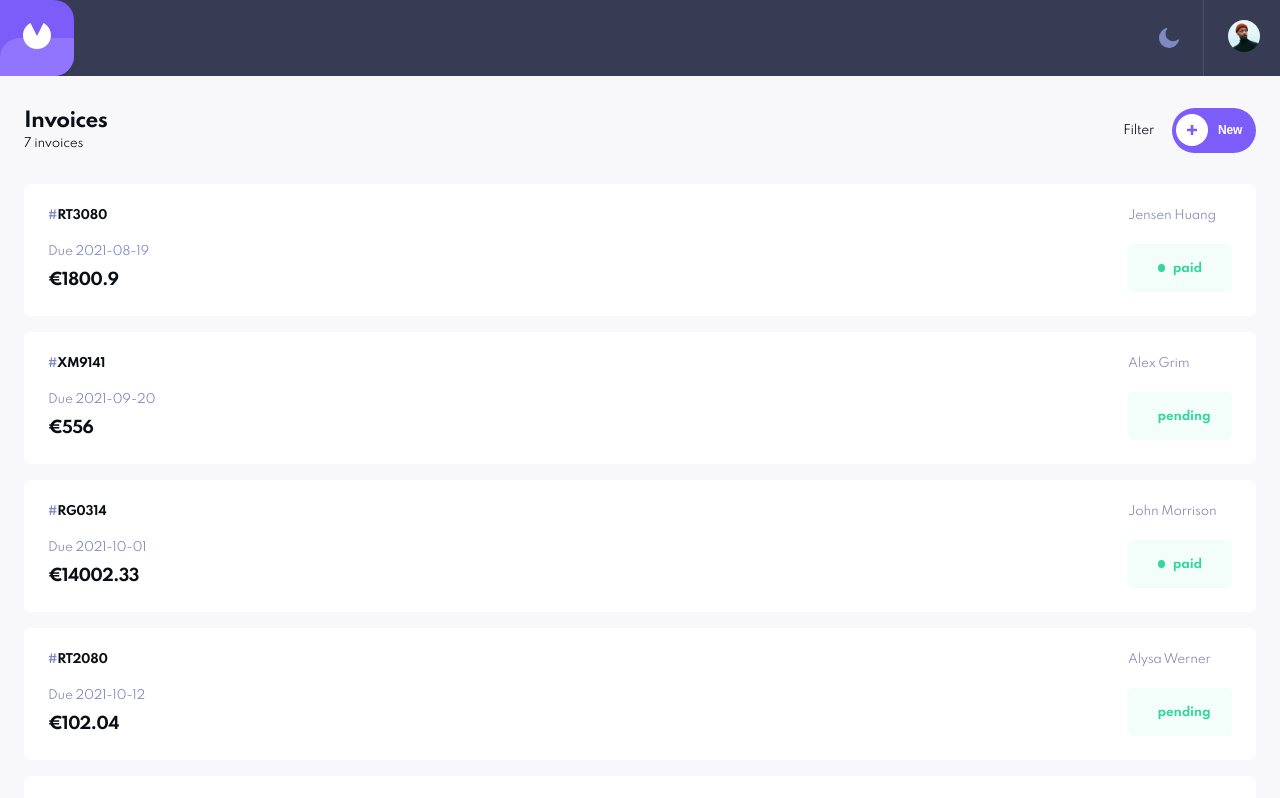
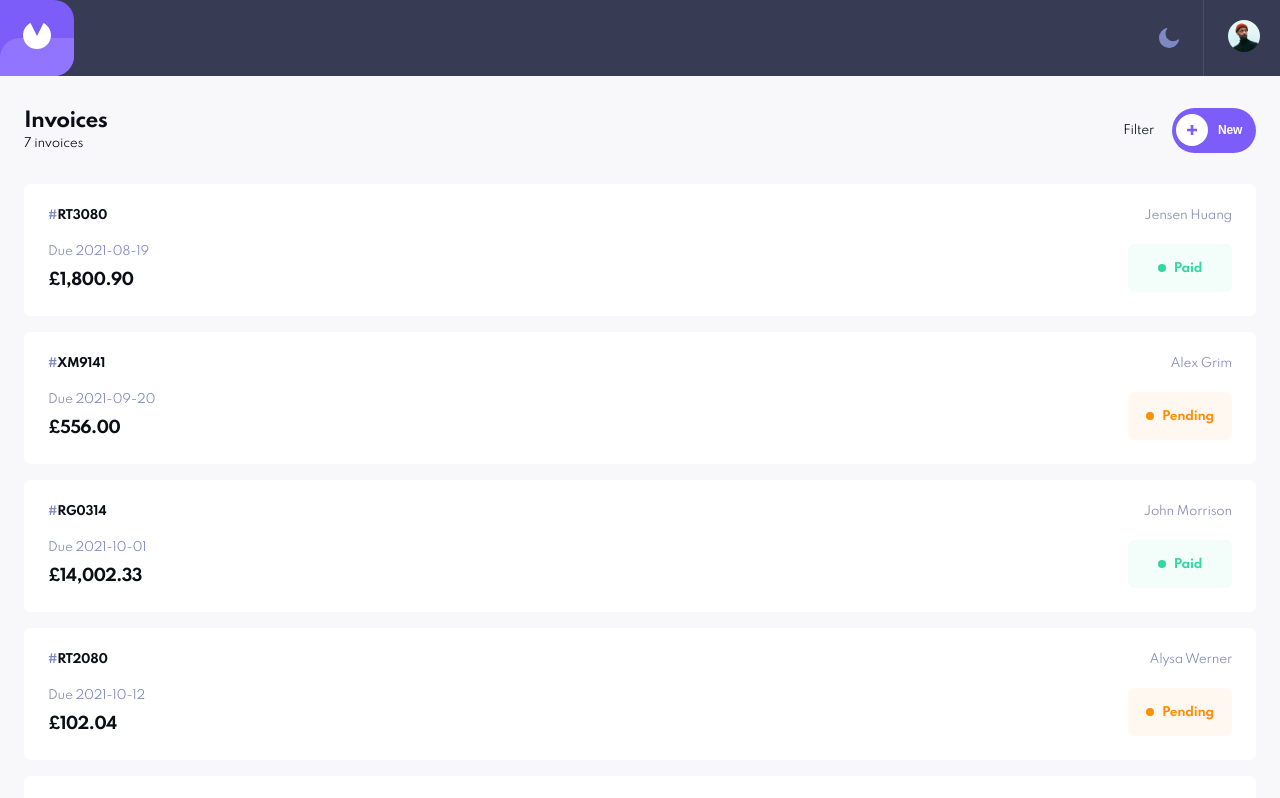
Before and after one commit to kpav33/invoice-app, a React (Create React App) app: page / in a window 1280 px wide. Shown: the top 798 px of the page. Built offline with nearby package versions, Linux system fonts and the light colour scheme.

Commit message:
Finalized invoices styling and data formatting

```diff
--- a/src/components/Invoice.js
+++ b/src/components/Invoice.js
@@ -2,6 +2,25 @@ import React from "react";
 import styled from "styled-components";
 
 export default function Invoice({ id, due, name, total, status }) {
+  let totalFormatted = new Intl.NumberFormat("en-GB", {
+    style: "currency",
+    currency: "GBP",
+  }).format(total);
+
+  let statusCapitalized = status[0].toUpperCase() + status.slice(1);
+
+  let statusBackgroundColor, statusColor;
+  if (status === "pending") {
+    statusBackgroundColor = "rgba(255, 143, 0, 0.06)";
+    statusColor = "#FF8F00";
+  } else if (status === "draft") {
+    statusBackgroundColor = "rgba(55, 59, 83, 0.06)";
+    statusColor = "#373B53";
+  } else {
+    statusBackgroundColor = "rgba(51, 214, 159, 0.06)";
+    statusColor = "#33d69f";
+  }
+
   return (
     <StyledInvoiceDiv>
       <StyledIdPara>
@@ -12,10 +31,13 @@ export default function Invoice({ id, due, name, total, status }) {
         <span>Due</span> {due}
       </StyledDatePara>
       <StyledNamePara>{name}</StyledNamePara>
-      <StyledValuePara>€{total}</StyledValuePara>
-      <StyledStatusDiv>
+      <StyledValuePara>{totalFormatted}</StyledValuePara>
+      <StyledStatusDiv
+        backgroundColor={statusBackgroundColor}
+        color={statusColor}
+      >
         <span className="dot"></span>
-        {status}
+        {statusCapitalized}
       </StyledStatusDiv>
     </StyledInvoiceDiv>
   );
@@ -61,6 +83,7 @@ const StyledDatePara = styled.p`
 
 const StyledNamePara = styled.p`
   color: #858bb2;
+  text-align: right;
   grid-area: name;
   //align-self: flex-end;
 `;
@@ -75,12 +98,12 @@ const StyledValuePara = styled.p`
 `;
 
 const StyledStatusDiv = styled.div`
-  color: #33d69f;
+  color: ${(props) => props.color};
   font-weight: bold;
-  background: rgba(51, 214, 159, 0.06);
+  background: ${(props) => props.backgroundColor};
   border-radius: 6px;
   width: 104px;
-  padding: 13px 30px;
+  padding: 13px 0px;
   display: flex;
   justify-content: center;
   align-items: center;
@@ -89,7 +112,7 @@ const StyledStatusDiv = styled.div`
   .dot {
     height: 8px;
     width: 8px;
-    background-color: #33d69f;
+    background-color: ${(props) => props.color};
     border-radius: 50%;
     display: inline-block;
     margin-right: 8px;
```
